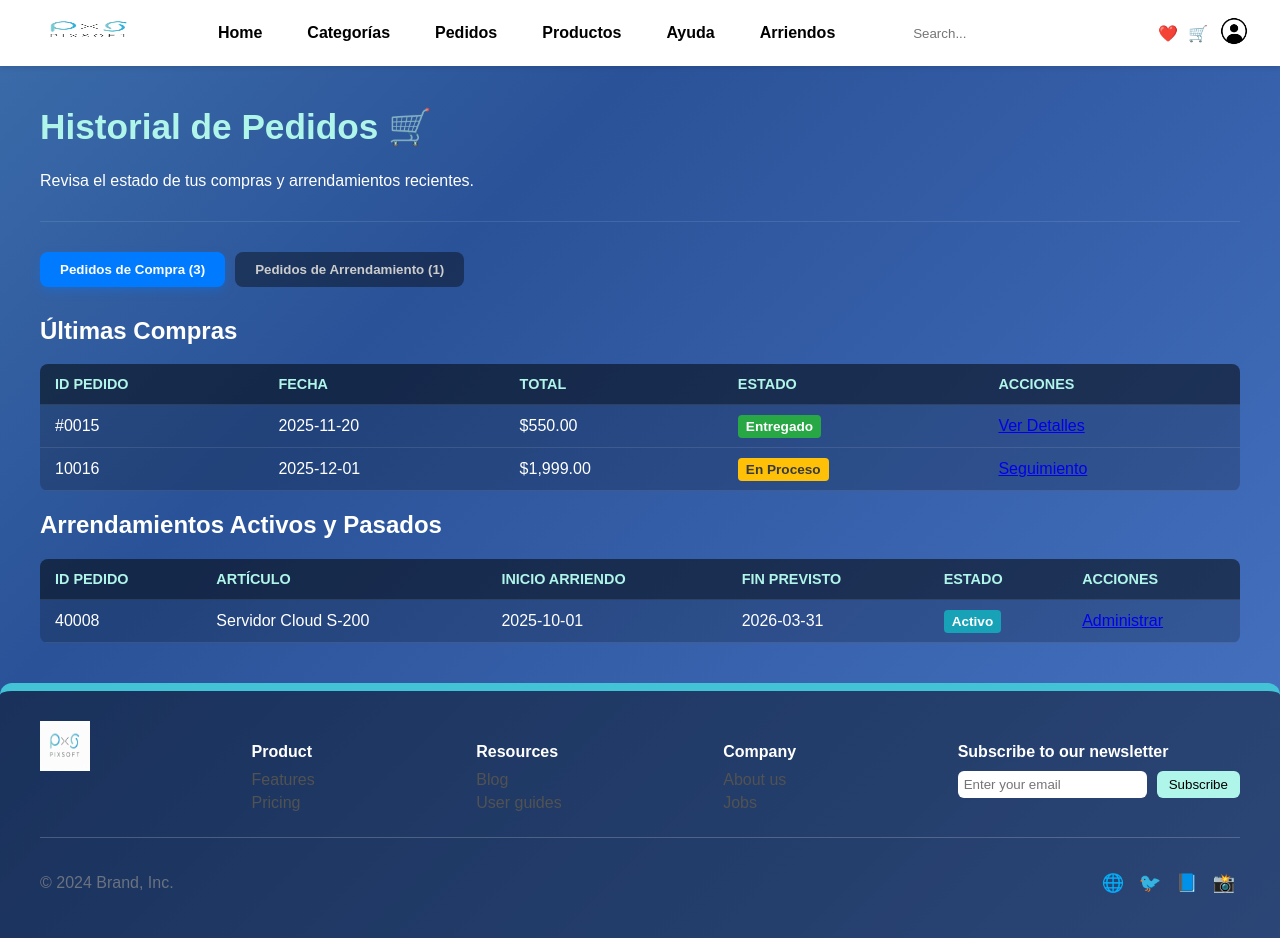
After one commit to martincarmna/pixsoftFlask, a Flask app: page /pedidos in a window 1280 px wide. The commit adds this page. Run offline with Flask 3, Linux system fonts and the light colour scheme.

Commit message:
angel pedidos 2/3

```diff
--- a/app.py
+++ b/app.py
@@ -6,9 +6,7 @@ app = Flask(__name__)
 app.secret_key = "supersecreto123"
 DATABASE = os.path.join(app.root_path, "database.db")
 
-# -----------------------------------
-# Funciones de base de datos
-# -----------------------------------
+
 def get_db():
     db = getattr(g, "_database", None)
     if db is None:
@@ -28,9 +26,6 @@ def init_db():
         db.executescript(f.read())
     db.commit()
 
-# -----------------------------------
-# Rutas principales
-# -----------------------------------
 @app.route("/")
 def index():
     db = get_db()
@@ -42,7 +37,15 @@ def index():
 def ayuda():
     return render_template('ayuda.html')
 
+@app.route('/categorias')
+def categorias():
 
+    return render_template('categorias.html')
+
+@app.route('/pedidos')
+def pedidos():
+
+    return render_template('pedidos.html')
 
 @app.route("/loginuser", methods=["GET", "POST"])
 def loginuser():
@@ -94,10 +97,8 @@ def logout():
     session.pop("user", None)
     return redirect(url_for("index"))
 
-# -----------------------------------
-# Inicialización
-# -----------------------------------
+
 if __name__ == "__main__":
     with app.app_context():
-        init_db()  # Crea las tablas si no existen
+        init_db()
     app.run(debug=True, port=5000)
--- a/static/css/loginuser.css
+++ b/static/css/loginuser.css
@@ -112,15 +112,14 @@ body {
     display: inline-block;
     text-align: center;
 
-    /* animation */
+
     transition: background 0.25s ease,
                 box-shadow 0.25s ease,
                 transform 0.15s ease;
 }
 
-/* HOVER EFECTO */
 .login-btn:hover {
-    background: #4338CA; /* tono más oscuro del morado */
+    background: #4338CA;
     box-shadow: 0 4px 10px rgba(79, 70, 229, 0.4);
     transform: translateY(-2px);
 }
--- /dev/null
+++ b/static/css/pedidos.css
@@ -0,0 +1,140 @@
+
+.user-orders-page {
+    max-width: 1200px;
+    margin: 40px auto;
+    padding: 0 20px;
+}
+
+.page-header {
+    margin-bottom: 30px;
+    border-bottom: 1px solid rgba(255, 255, 255, 0.1);
+    padding-bottom: 15px;
+}
+
+.page-header h1 {
+    font-size: 2.2em;
+    color: #B0F5E9;
+}
+
+.tabs-container {
+    display: flex;
+    gap: 10px;
+    margin-bottom: 30px;
+}
+
+.tab-button {
+    background-color: rgba(0, 0, 0, 0.4);
+    color: #ccc;
+    border: none;
+    padding: 10px 20px;
+    cursor: pointer;
+    border-radius: 8px;
+    transition: all 0.2s;
+    font-weight: bold;
+}
+
+.tab-button.active {
+    background-color: #007bff;
+    color: #fff;
+    box-shadow: 0 4px 10px rgba(0, 123, 255, 0.3);
+}
+
+.orders-table-container {
+    overflow-x: auto;
+}
+
+table {
+    width: 100%;
+    border-collapse: collapse;
+    background-color: rgba(0, 0, 0, 0.2);
+    border-radius: 8px;
+    overflow: hidden;
+}
+
+thead {
+    background-color: rgba(0, 0, 0, 0.4);
+}
+
+th, td {
+    padding: 12px 15px;
+    text-align: left;
+    border-bottom: 1px solid rgba(255, 255, 255, 0.1);
+    color: #fff;
+}
+
+th {
+    color: #B0F5E9;
+    font-weight: bold;
+    text-transform: uppercase;
+    font-size: 0.9em;
+}
+
+.status {
+    padding: 4px 8px;
+    border-radius: 4px;
+    font-size: 0.85em;
+    font-weight: bold;
+}
+
+.status.completed {
+    background-color: #28a745;
+    color: white;
+}
+
+.status.pending {
+    background-color: #ffc107;
+    color: #343a40;
+}
+
+.status.active {
+    background-color: #17a2b8;
+    color: white;
+}
+
+.status.cancelled {
+    background-color: #dc3545;
+    color: white;
+}
+
+@media (max-width: 768px) {
+
+    table, thead, tbody, th, td, tr {
+        display: block;
+    }
+
+    thead tr {
+        position: absolute;
+        top: -9999px;
+        left: -9999px;
+    }
+
+    tr {
+        border: 1px solid rgba(255, 255, 255, 0.15);
+        display: block;
+        margin-bottom: 15px;
+        border-radius: 8px;
+    }
+
+    td {
+        border: none;
+        position: relative;
+        padding-left: 50%;
+        text-align: right;
+        border-bottom: 1px dashed rgba(255, 255, 255, 0.1);
+    }
+
+    td:last-child {
+        border-bottom: none;
+    }
+
+    td:before {
+
+        content: attr(data-label);
+        position: absolute;
+        left: 10px;
+        width: 45%;
+        font-weight: bold;
+        color: #B0F5E9;
+        text-align: left;
+    }
+}
--- a/templates/base.html
+++ b/templates/base.html
@@ -100,8 +100,8 @@
 
         <nav class="menu">
             <a href="{{ url_for('index') }}">Home</a>
-            <a href="#">Categorías</a>
-            <a href="#">Apartado</a>
+            <a href="{{ url_for('categorias') }}">Categorías</a>
+            <a href="{{ url_for('pedidos') }}">Pedidos</a>
             <a href="">Productos</a>
             <a href="{{ url_for('ayuda') }}">Ayuda</a>
             <a href="">Arriendos</a>
--- a/templates/index.html
+++ b/templates/index.html
@@ -210,8 +210,8 @@
 
     <nav class="menu">
         <a href="#">Home</a>
-        <a href="#">Categorías</a>
-        <a href="#">Apartado</a>
+        <a href="{{ url_for('categorias') }}">Categorías</a>
+        <a href="{{ url_for('pedidos') }}">Pedidos</a>
         <a href="./pedidos.html">Productos</a>
         <a href="{{ url_for('ayuda') }}">Ayuda</a>
         <a href="./arriendos.html">Arriendos</a>
@@ -393,7 +393,6 @@ indicators.forEach((dot, i) => {
     });
 });
 
-
 setInterval(() => {
     currentIndex = (currentIndex + 1) % slides.length;
     updateCarousel();
--- /dev/null
+++ b/templates/pedidos.html
@@ -0,0 +1,110 @@
+{% extends "base.html" %}
+
+{% block title %}Mis Pedidos - Pixsoft{% endblock %}
+
+{% block extra_css %}
+    <link rel="stylesheet" href="{{ url_for('static', filename='css/pedidos.css') }}">
+    {% endblock %}
+
+{% block content %}
+<main class="user-orders-page">
+
+    <div class="page-header">
+        <h1>Historial de Pedidos 🛒</h1>
+        <p>Revisa el estado de tus compras y arrendamientos recientes.</p>
+    </div>
+
+    <div class="tabs-container">
+        <button class="tab-button active" onclick="showTab('compra')">Pedidos de Compra (3)</button>
+        <button class="tab-button" onclick="showTab('arrendamiento')">Pedidos de Arrendamiento (1)</button>
+    </div>
+
+    <section id="compra" class="orders-content active">
+        <h2>Últimas Compras</h2>
+
+        <div class="orders-table-container">
+            <table>
+                <thead>
+                    <tr>
+                        <th>ID Pedido</th>
+                        <th>Fecha</th>
+                        <th>Total</th>
+                        <th>Estado</th>
+                        <th>Acciones</th>
+                    </tr>
+                </thead>
+                <tbody>
+                    <tr>
+                        <td data-label="ID">#0015</td>
+                        <td data-label="Fecha">2025-11-20</td>
+                        <td data-label="Total">$550.00 </td>
+                        <td data-label="Estado"><span class="status completed">Entregado</span></td>
+                        <td data-label="Acciones"><a href="#">Ver Detalles</a></td>
+                    </tr>
+                    <tr>
+                        <td data-label="ID">10016</td>
+                        <td data-label="Fecha">2025-12-01</td>
+                        <td data-label="Total">$1,999.00 </td>
+                        <td data-label="Estado"><span class="status pending">En Proceso</span></td>
+                        <td data-label="Acciones"><a href="#">Seguimiento</a></td>
+                    </tr>
+                    </tbody>
+            </table>
+        </div>
+    </section>
+
+    <section id="arrendamiento" class="orders-content hidden">
+        <h2>Arrendamientos Activos y Pasados</h2>
+
+        <div class="orders-table-container">
+            <table>
+                <thead>
+                    <tr>
+                        <th>ID Pedido</th>
+                        <th>Artículo</th>
+                        <th>Inicio Arriendo</th>
+                        <th>Fin Previsto</th>
+                        <th>Estado</th>
+                        <th>Acciones</th>
+                    </tr>
+                </thead>
+                <tbody>
+                    <tr>
+                        <td data-label="ID">40008</td>
+                        <td data-label="Artículo">Servidor Cloud S-200</td>
+                        <td data-label="Inicio">2025-10-01</td>
+                        <td data-label="Fin">2026-03-31</td>
+                        <td data-label="Estado"><span class="status active">Activo</span></td>
+                        <td data-label="Acciones"><a href="#">Administrar</a></td>
+                    </tr>
+                    </tbody>
+            </table>
+        </div>
+
+    </section>
+
+</main>
+{% endblock %}
+
+{% block extra_js %}
+<script>
+
+    function showTab(tabId) {
+
+        document.querySelectorAll('.orders-content').forEach(content => {
+            content.classList.remove('active');
+            content.classList.add('hidden');
+        });
+
+        document.querySelectorAll('.tab-button').forEach(button => {
+            button.classList.remove('active');
+        });
+
+        const selectedContent = document.getElementById(tabId);
+        selectedContent.classList.add('active');
+        selectedContent.classList.remove('hidden');
+
+        document.querySelector(`.tab-button[onclick="showTab('${tabId}')"]`).classList.add('active');
+    }
+</script>
+{% endblock %}
```
Also changed, not shown: static/css/categorias.css (added, +128 -0 lines), static/css/soporte.css (+5 -7 lines), templates/categorias.html (added, +192 -0 lines).
